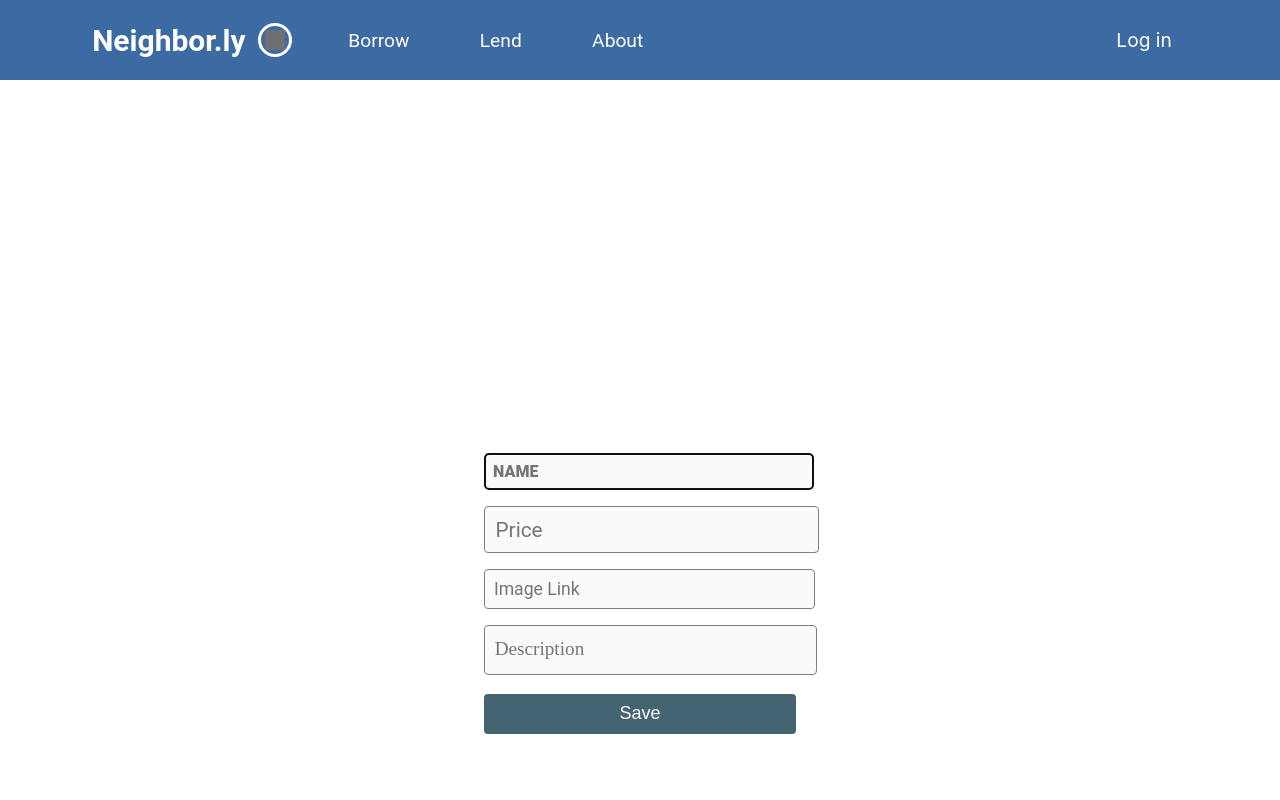
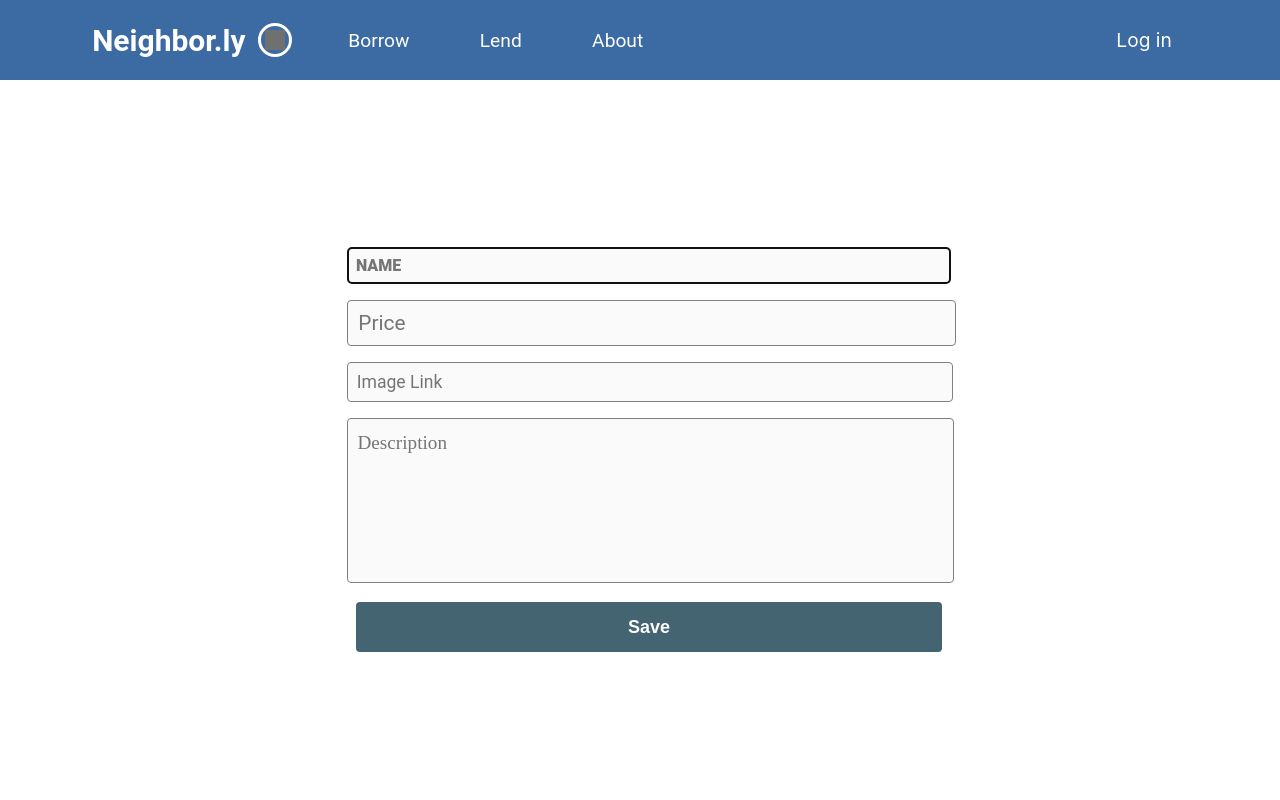
Before and after one commit to dantheman491/Neighbor.ly, a React (Create React App) app in the folder client/: page /edit-listing/1 in a window 1280 px wide. Shown: the top 800 px of the page. Built offline with nearby package versions, Linux system fonts and the light colour scheme; no server answers; grey boxes are pictures that could not be loaded.

Commit message:
added additional styling

```diff
--- a/client/src/components/shared/Footer/Footer.jsx
+++ b/client/src/components/shared/Footer/Footer.jsx
@@ -12,6 +12,7 @@ const Footer = () => {
         <div className="first-one">
           <a href="https://github.com/dantheman491/Neighbor.ly">logo1</a>
         </div>
+        <img src={require("../../assets/Githublogo.png")} />
         <div className="second-one">
           <a href="https://github.com/dantheman491/Neighbor.ly">logo1</a>
         </div>
--- a/client/src/components/shared/Nav/Nav.jsx
+++ b/client/src/components/shared/Nav/Nav.jsx
@@ -5,7 +5,6 @@ import "./Nav.css";
 
 const activeStyle = {
   fontWeight: "900",
-  // color: "#19b296",
 };
 
 const Nav = ({ user }) => {
--- a/client/src/screens/ListingCreate/ListingCreate.css
+++ b/client/src/screens/ListingCreate/ListingCreate.css
@@ -49,12 +49,9 @@ h3 {
   font-family: "Roboto", sans-serif;
   font-size: 15px;
 }
-:focus {
-  border: 1px solid #f4a261;
-}
 
 #create-listing-button {
-  background: #456471;
+  background: #275b99;
   border: none;
   color: white;
   font-size: 18px;
--- a/client/src/screens/ListingDetail/ListingDetail.css
+++ b/client/src/screens/ListingDetail/ListingDetail.css
@@ -7,13 +7,23 @@
   padding: 10em 10em 8em;
   margin: 0 auto;
 }
-
+.price-detail {
+  margin-left: 5em;
+}
 .product-details > * {
   flex: 1 1 30em;
   width: 40em;
   margin: 0 2em;
 }
-
+.detail-block {
+  display: flex;
+  align-items: center;
+  justify-content: center;
+  height: 10em;
+  width: 30em;
+  background-color: #f5f8f9;
+  margin-left: 1em;
+}
 .pd {
   min-height: 40em;
 }
@@ -28,10 +38,12 @@
   width: 100%;
   justify-content: space-between;
   margin-top: 1em;
+  margin-left: 7em;
 }
 
 .detail-description {
-  margin-left: 3em;
+  margin-left: 2em;
+  padding-right: 1em;
   line-height: 1.5;
   font-family: "Domine", serif;
   overflow-y: auto;
@@ -40,13 +52,14 @@
 .detail-label {
   font-weight: bold;
   color: rgb(77, 77, 77);
-  margin-left: 6em;
+  margin-left: 2em;
 }
 
 .detail-title {
   text-transform: uppercase;
   font-size: 2rem;
   margin: 0.5em 0;
+  margin-left: 3em;
   color: rgb(77, 77, 77);
   font-weight: 1000;
   font-family: "Roboto", sans-serif;
@@ -60,6 +73,7 @@
 
 .listing-details-container p {
   font-size: 1.2rem;
+  font-family: "Noto Sans JP", sans-serif;
 }
 
 .listing-image-container {
--- a/client/src/screens/ListingDetail/ListingDetail.jsx
+++ b/client/src/screens/ListingDetail/ListingDetail.jsx
@@ -84,14 +84,16 @@ const ListingDetail = ({ user }) => {
         </div>
         <div className="listing-details-container">
           <h2 className="detail-title">{listing.item_title}</h2>
-          <h5>{listing.price}</h5>
+          <h5 className="price-detail">Price: &nbsp;{listing.price}</h5>
           <button className="buy-button" onClick={() => history.push("/buy")}>
             Borrow Now
           </button>
           <div className="details-container">
-            <p className="detail-label">Details</p>
             <hr className="linebreak"></hr>
-            <p className="detail-description">{listing.description}</p>
+            <div className="detail-block">
+              <p className="detail-label">Details</p>
+              <p className="detail-description">{listing.description}</p>
+            </div>
           </div>
           {user && user.id === listing.user_id ? (
             <div className="edit-buttons">
--- a/client/src/screens/ListingEdit/ListingEdit.css
+++ b/client/src/screens/ListingEdit/ListingEdit.css
@@ -2,7 +2,7 @@
   display: flex;
   justify-content: center;
   align-items: center;
-  padding-top: 10em;
+  padding-top: 1em;
   margin: 0 auto;
   max-width: 70vw;
   height: 100vh;
@@ -48,15 +48,17 @@
 .textarea-description {
   line-height: 1.5;
   font-size: 1.2rem;
-  font-family: "Domine", serif;
+  font-family: "Noto sans jp", serif;
   overflow-y: auto;
+  resize: none;
 }
 
 .save-button {
   width: 100%;
   margin-top: 0.7rem;
   margin-bottom: 25px;
-  height: 40px;
+  margin-left: 0.5em;
+  height: 50px;
   border-radius: 4px;
   border: 2px solid rgb(214, 214, 214);
   padding-left: 0.5em;
@@ -64,9 +66,10 @@
   border: none;
   color: #fafafa;
   font-size: 18px;
-  font-weight: 200;
+  font-weight: 600;
   cursor: pointer;
   transition: all 0.3s ease-in-out;
+  font-family: "Noto sans jp", sans-serif;
 }
 
 .save-button:hover {
--- a/client/src/screens/ListingEdit/ListingEdit.jsx
+++ b/client/src/screens/ListingEdit/ListingEdit.jsx
@@ -116,17 +116,16 @@ const ListingEdit = (props) => {
             required
             onChange={handleChange}
           />
-          <input
+          <textarea
             className="textarea-description"
-            rows="10"
-            cols="78"
+            rows="5"
+            cols="50"
             placeholder="Description"
             value={description}
             name="description"
             required
             onChange={handleChange}
-          />
-          {/* // ></textarea> */}
+          ></textarea>
           <button type="submit" className="save-button">
             Save
           </button>
--- a/client/src/screens/SignIn/SignIn.css
+++ b/client/src/screens/SignIn/SignIn.css
@@ -41,10 +41,6 @@ h4 {
   padding-left: 0.5em;
 }
 
-:focus {
-  border: 1px solid #f4a261;
-}
-
 #sign-in-button {
   background: #275b99;
   border: none;
```
